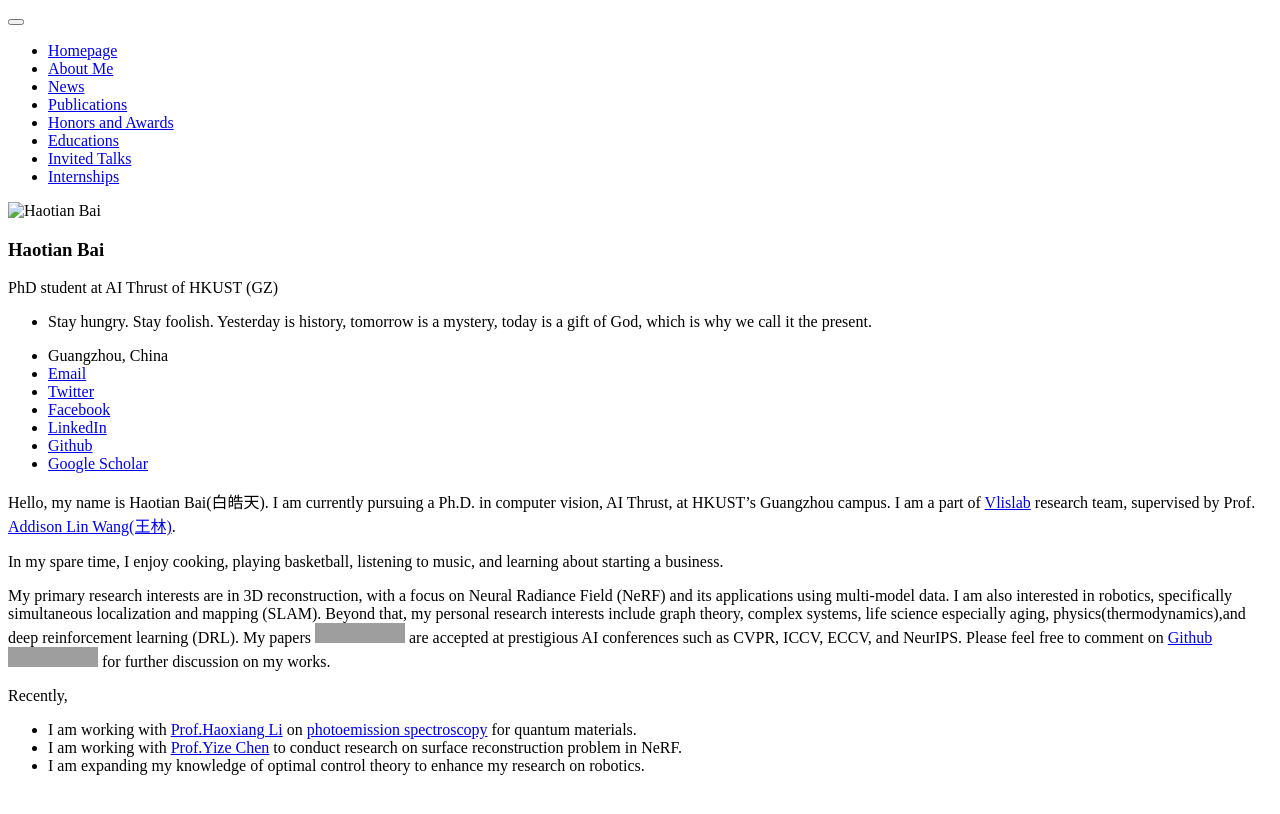
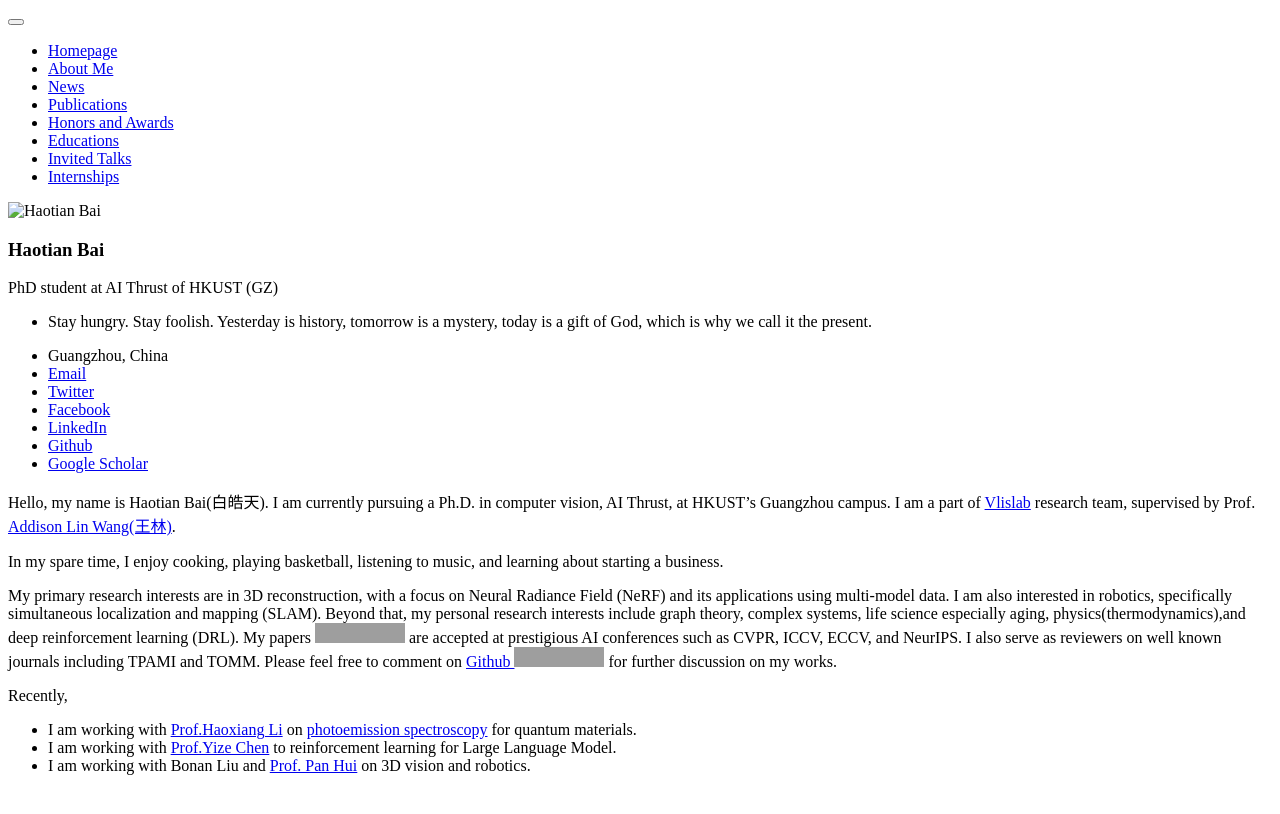
Before and after one commit to hbai98/hbai98.github.io, a Jekyll site: the page built from _pages/includes/intro.md, in a window 1280 px wide. Shown: the top 814 px of the page. Built offline with Jekyll 4.4.1, drawn with Linux system fonts in a browser that asks for light colours; our own code applies the rules of GitHub Pages for plain Markdown files; grey boxes are pictures that could not be loaded.

Commit message:
update recent status.

```diff
--- a/_pages/includes/intro.md
+++ b/_pages/includes/intro.md
@@ -4,10 +4,12 @@ Hello, my name is Haotian Bai(白皓天). I am currently pursuing a Ph.D. in com
 In my spare time, I enjoy cooking, playing basketball, listening to music, and learning about starting a business.
 
 My primary research interests are in 3D reconstruction, with a focus on Neural Radiance Field (NeRF) and its applications using multi-model data. I am also interested in robotics, specifically simultaneous localization and mapping (SLAM). Beyond that, my personal research interests include graph theory, complex systems, life science especially aging, physics(thermodynamics),and deep reinforcement learning (DRL).
-My papers <a href='https://scholar.google.com/citations?user=DIy4cA0AAAAJ'><img src="https://img.shields.io/endpoint?logo=Google%20Scholar&url=https%3A%2F%2Fcdn.jsdelivr.net%2Fgh%2Fhbai98%2Fhbai98.github.io@google-scholar-stats%2Fgs_data_shieldsio.json&labelColor=f6f6f6&color=9cf&style=flat&label=citations"></a> are accepted at prestigious AI conferences such as CVPR, ICCV, ECCV, and NeurIPS. Please feel free to comment on [Github ![](https://img.shields.io/github/stars/hbai98?style=social)](https://github.com/hbai98) for further discussion on my works.
+My papers <a href='https://scholar.google.com/citations?user=DIy4cA0AAAAJ'><img src="https://img.shields.io/endpoint?logo=Google%20Scholar&url=https%3A%2F%2Fcdn.jsdelivr.net%2Fgh%2Fhbai98%2Fhbai98.github.io@google-scholar-stats%2Fgs_data_shieldsio.json&labelColor=f6f6f6&color=9cf&style=flat&label=citations"></a> are accepted at prestigious AI conferences such as CVPR, ICCV, ECCV, and NeurIPS.
+I also serve as reviewers on well known journals including TPAMI and TOMM.
+Please feel free to comment on [Github ![](https://img.shields.io/github/stars/hbai98?style=social)](https://github.com/hbai98) for further discussion on my works.
 
 Recently,
 
 - I am working with <a href='https://facultyprofiles.hkust-gz.edu.cn/faculty-personal-page/LI-Haoxiang/haoxiangli'>Prof.Haoxiang Li</a> on <a href='https://www.wikiwand.com/en/Photoemission_spectroscopy'>photoemission spectroscopy</a> for quantum materials.
-- I am working with <a href='https://scholar.google.com/citations?user=G1NiRmwAAAAJ&hl=en'>Prof.Yize Chen</a> to conduct research on surface reconstruction problem in NeRF.
-- I am expanding my knowledge of optimal control theory to enhance my research on robotics.
+- I am working with <a href='https://scholar.google.com/citations?user=G1NiRmwAAAAJ&hl=en'>Prof.Yize Chen</a> to reinforcement learning for Large Language Model.
+- I am working with Bonan Liu and <a href='https://panhui.people.ust.hk/'>Prof. Pan Hui</a> on 3D vision and robotics.
```
